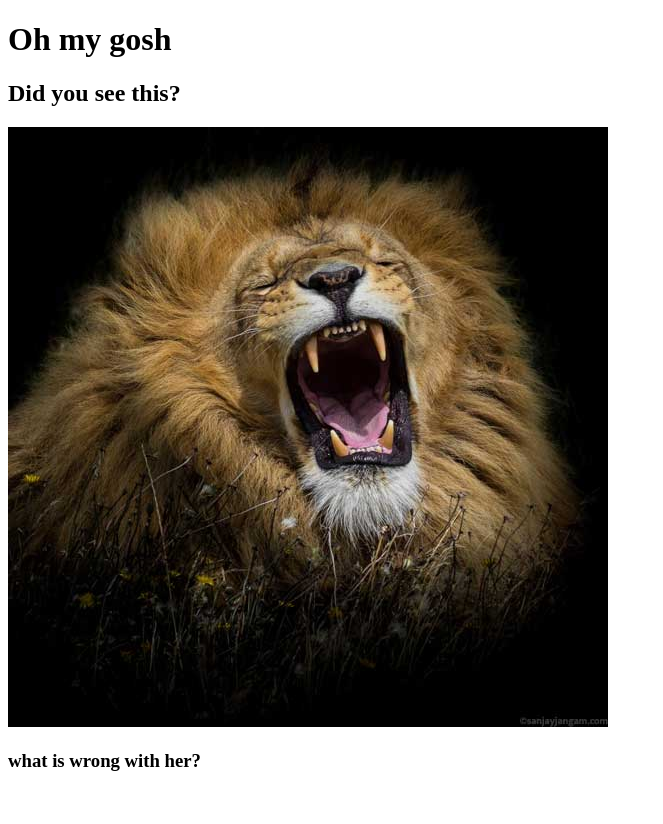
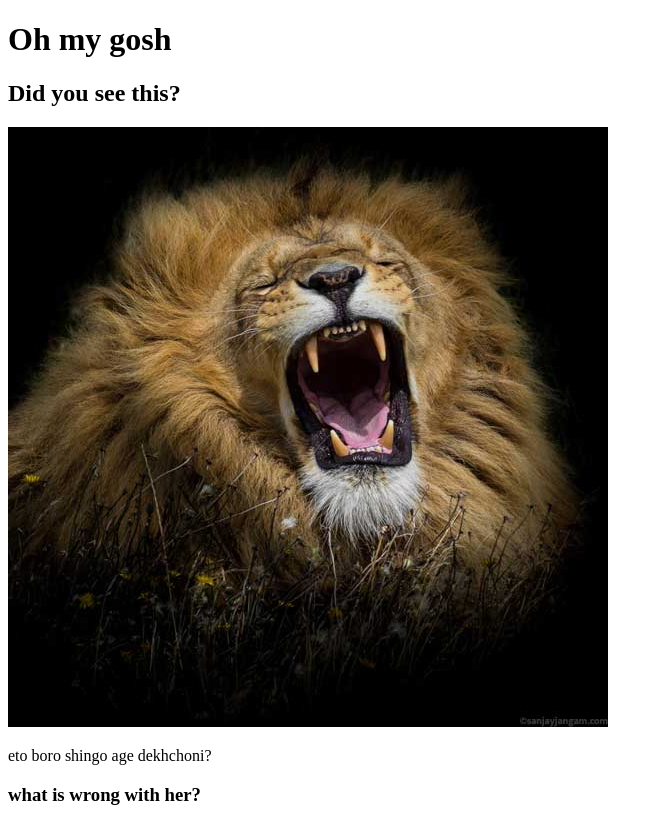
Before and after one commit to ayeshanusrat19/my-second-repo, a plain HTML site: page index.html in a window 1280 px wide. Shown: the whole page, without its empty margins (0-663 px from the left). Before the commit the page ends 800 px from the top, so only its background shows below. Drawn offline with Linux system fonts and the light colour scheme.

Commit message:
new blog

```diff
--- a/index.html
+++ b/index.html
@@ -9,7 +9,11 @@
 <body>
     <h1>Oh my gosh</h1>
     <h2>Did you see this?</h2>
+
     <img src="whatsapp-dp-pic.jpg">
+    <div>
+    <p>eto boro shingo age dekhchoni?</p>
+    </div>
     <h3>what is wrong with her?</h3>
 </body>
 </html>
```
